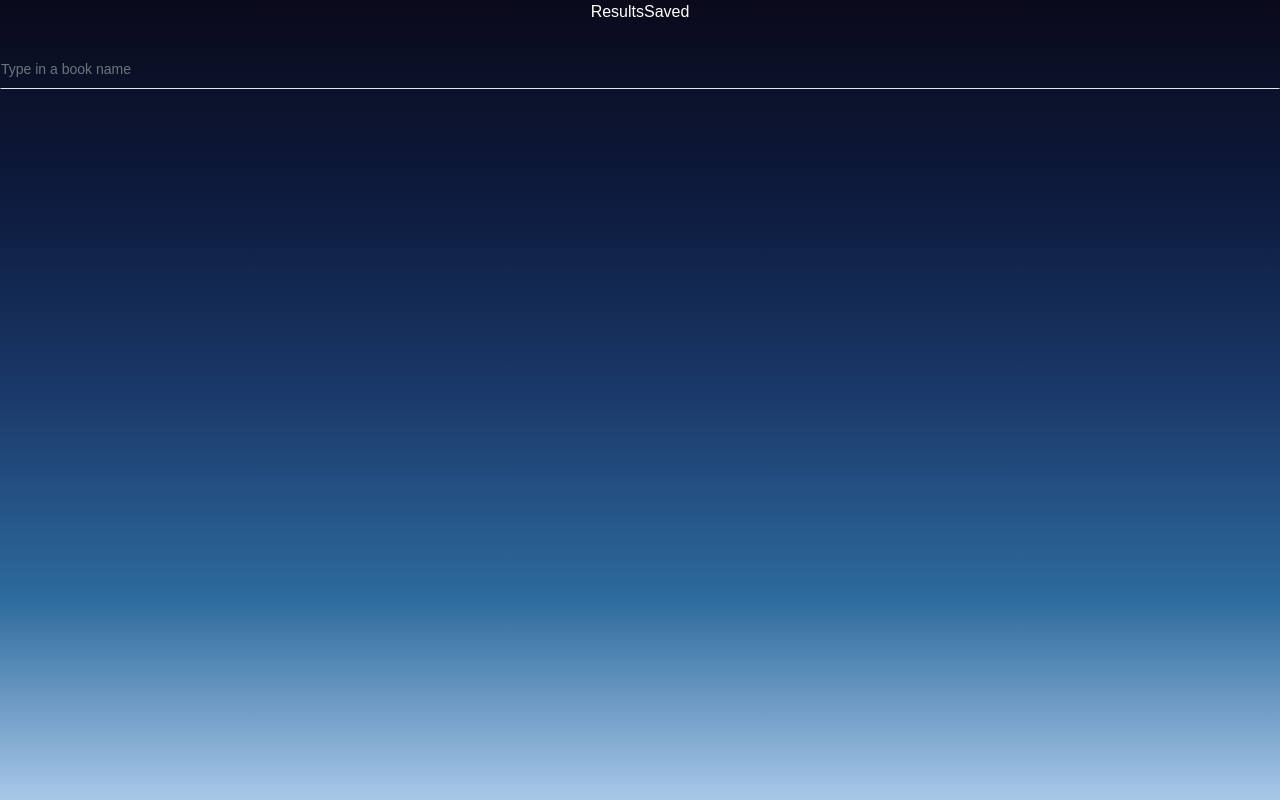
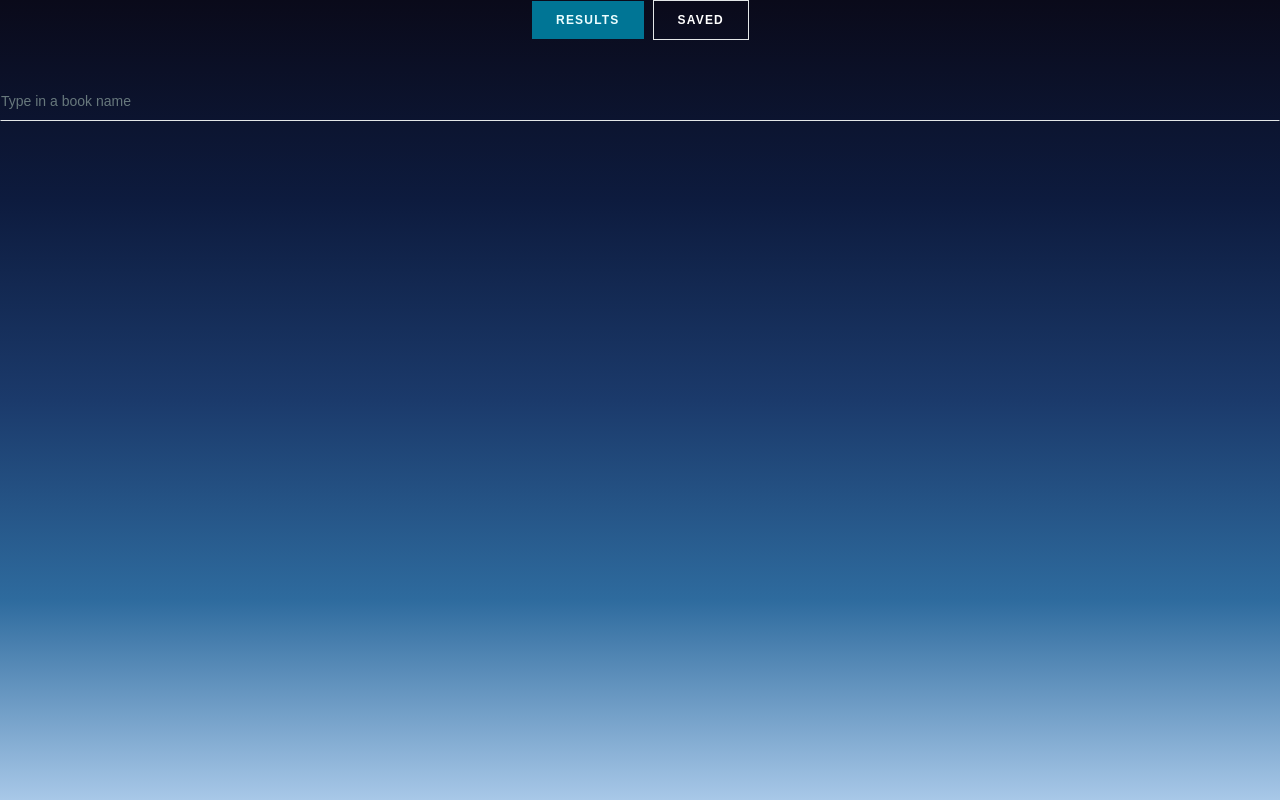
Before and after one commit to Jiji-courier/Dawn, a React (Vite) app: page / in a window 1280 px wide. Built offline with nearby package versions, Linux system fonts and the light colour scheme.

Commit message:
Fixed tab bugs

```diff
--- a/src/App.tsx
+++ b/src/App.tsx
@@ -65,9 +65,9 @@ function App() {
   return (
     <>
       <section id="center">
-        <div>
-          <button onClick={() => setActiveTab('results')}>Results</button>
-          <button onClick={() => setActiveTab('saved')}>Saved</button>
+        <div className="flex gap-2 mb-4">
+          <Button variant={activeTab === 'results' ? 'default' : 'outline'} onClick={() => setActiveTab('results')}>Results</Button>
+          <Button variant={activeTab === 'saved' ? 'default' : 'outline'} onClick={() => setActiveTab('saved')}>Saved</Button>
         </div>
         {activeTab === 'results' && (
           <>
```
